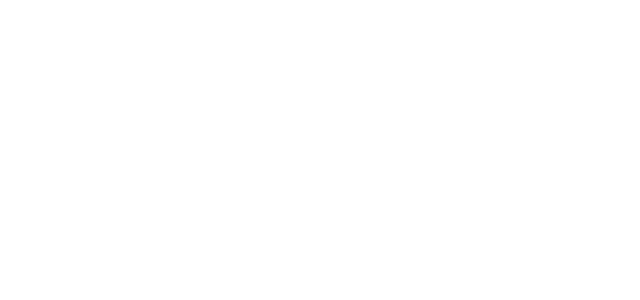
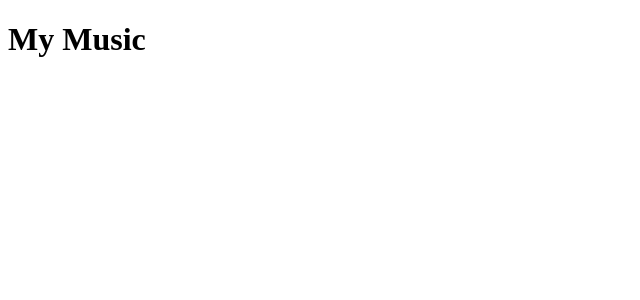
Before and after one commit to ldurniat/Music-App-Vue, a Vue app: page / in a window 1280 px wide. Shown: the top 300 px of the page, without its empty margins (0-640 px from the left). Built offline with nearby package versions, Linux system fonts and the light colour scheme.

Commit message:
Add header with title in template

```diff
--- a/src/App.vue
+++ b/src/App.vue
@@ -3,7 +3,9 @@
 </script>
 
 <template>
-
+    <header>
+        <h1>My Music</h1>
+    </header>
 </template>
 
 <style scoped>
```
